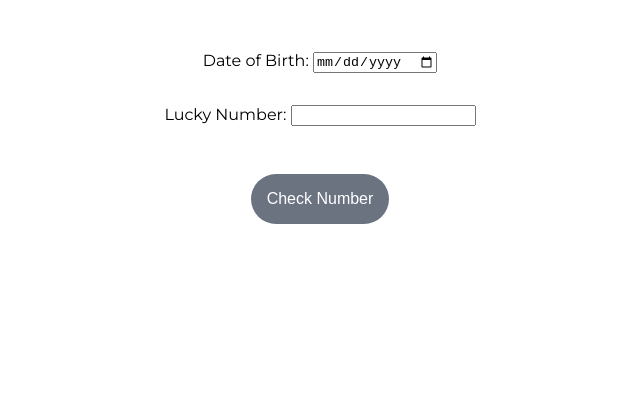
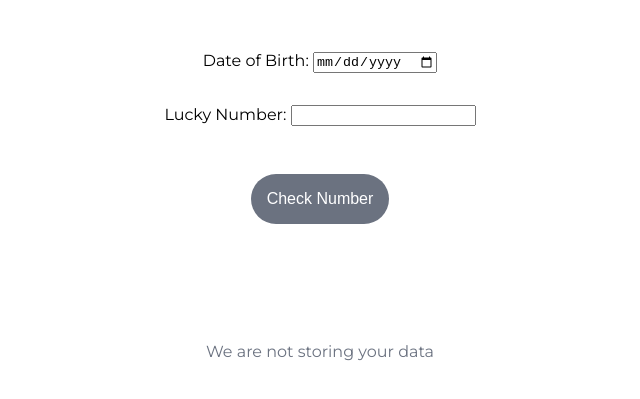
Before and after one commit to Rohanmond/neogcamp-mar11, a plain HTML site: page index.html in a window 1280 px wide. Shown: the part 63-462 px from the top of the page, without its empty margins (320-960 px from the left). Drawn offline with Linux system fonts and the light colour scheme.

Commit message:
update footer

```diff
--- a/index.html
+++ b/index.html
@@ -17,6 +17,8 @@
         <button id="check-number-btn">Check Number</button>
         <p id="output-box"></p>
     </div>
+
+    <footer>We are not storing your data</footer>
     <script src="script.js"></script>
 </body>
 </html>
--- a/styles.css
+++ b/styles.css
@@ -171,3 +171,7 @@ label{
     font-size: larger;
     font-family: Impact, Haettenschweiler, 'Arial Narrow Bold', sans-serif;
 }
+footer{
+    /* padding: 1rem; */
+    color: #6B7280;
+}
```
